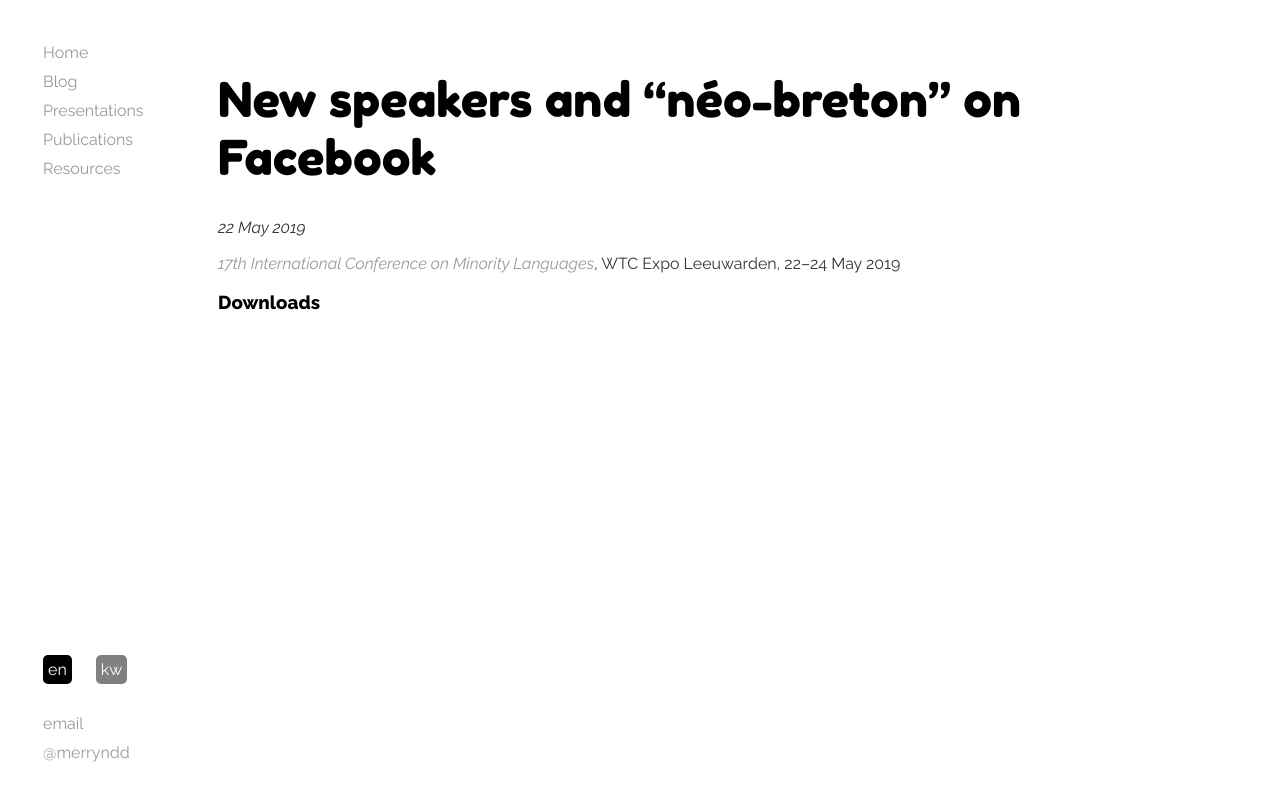
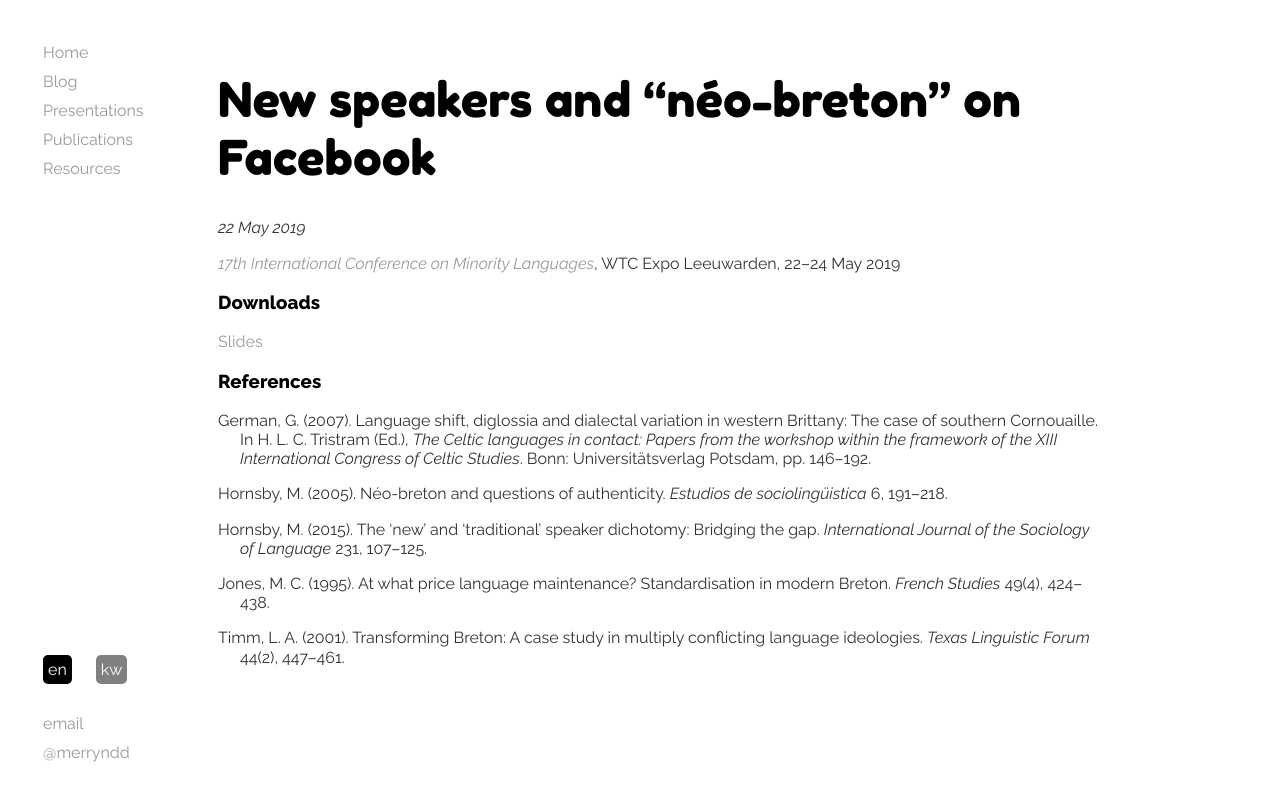
Before and after one commit to merryndd/merryndd.github.io, a Jekyll site: the page built from site/papers/papersnew/_posts/2019-05-22-facebook3.html, in a window 1280 px wide. Shown: the top 801 px of the page. Built offline with Jekyll 4.4.1, drawn with Linux system fonts in a browser that asks for light colours; comment, search, counter and statistics services are not loaded.

Commit message:
Add ICML talk entry

```diff
--- /dev/null
+++ b/_includes/bibliographies/facebook3.html
@@ -0,0 +1,19 @@
+<div class="en">
+<p class="bibentry">German, G. (2007). Language shift, diglossia and dialectal variation in western Brittany: The case of southern Cornouaille. In H. L. C. Tristram (Ed.), <i>The Celtic languages in contact: Papers from the workshop within the framework of the XIII International Congress of Celtic Studies</i>. Bonn: Universitätsverlag Potsdam, pp. 146–192.</p>
+<p class="bibentry">Hornsby, M. (2005). Néo-breton and questions of authenticity. <i>Estudios de sociolingüistica</i> 6, 191–218.</p>
+<p class="bibentry">Hornsby, M. (2015). The ‘new’ and ‘traditional’ speaker dichotomy: Bridging the gap. <i>International Journal of the Sociology of Language</i> 231, 107–125.</p>
+<p class="bibentry">Jones, M. C. (1995). At what price language maintenance? Standardisation in modern Breton. <i>French Studies</i> 49(4), 424–438.</p>
+<p class="bibentry">Timm, L. A. (2001). Transforming Breton: A case study in multiply conflicting language ideologies. <i>Texas Linguistic Forum</i> 44(2), 447–461.</p>
+</div>
+
+<div class="kw">
+
+<p class="bibentry">German, G. (2007). Language shift, diglossia and dialectal variation in western Brittany: The case of southern Cornouaille. En H. L. C. Tristram (pednscrifores), <i>The Celtic languages in contact: Papers from the workshop within the framework of the XIII International Congress of Celtic Studies</i>. Bonn: Universitätsverlag Potsdam, ff. 146–192.</p>
+
+<p class="bibentry">Hornsby, M. (2005). Néo-breton and questions of authenticity. <i>Estudios de sociolingüistica</i> 6, 191–218.</p>
+<p class="bibentry">Hornsby, M. (2015). The ‘new’ and ‘traditional’ speaker dichotomy: Bridging the gap. <i>International Journal of the Sociology of Language</i> 231, 107–125.</p>
+<p class="bibentry">Jones, M. C. (1995). At what price language maintenance? Standardisation in modern Breton. <i>French Studies</i> 49(4), 424–438.</p>
+
+<p class="bibentry">Timm, L. A. (2001). Transforming Breton: A case study in multiply conflicting language ideologies. <i>Texas Linguistic Forum</i> 44(2), 447–461.</p>
+
+</div>
--- a/site/papers/papersnew/_posts/2019-05-22-facebook3.html
+++ b/site/papers/papersnew/_posts/2019-05-22-facebook3.html
@@ -9,4 +8,6 @@ eventurl: https://icml.eu/
 event: 17th International Conference on Minority Languages
 locationeng: WTC Expo Leeuwarden
 locationcorn: WTC Expo Ljouwert
+slidesurl: /papers/media/facebook3-slides.pdf
+bib: bibliographies/facebook3.html
 ---
```
Also changed, not shown: other parts of site/papers/papersnew/_posts/2019-05-22-facebook3.html (+0 -1 lines), 1 other file.
